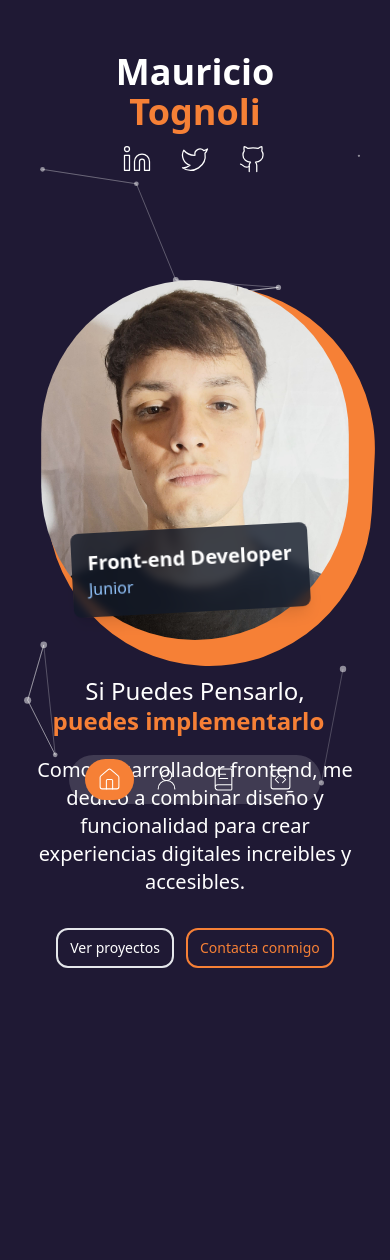
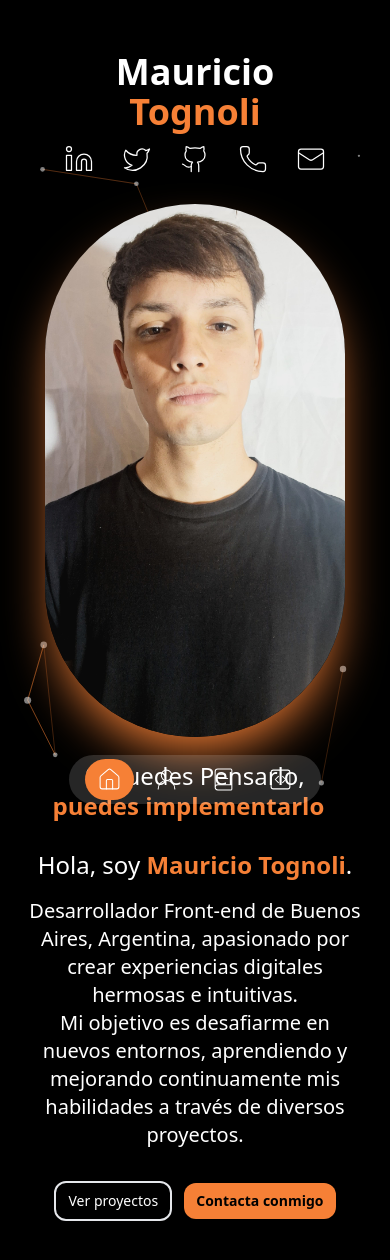
Before and after one commit to MauricioTognoli/Portfolio-Web, a Next.js app in the folder landing/: page / in a window 390 px wide. Shown: the top 1260 px of the page. Before the commit the page ends 1048 px from the top, so only its background shows below. Built offline with nearby package versions, Linux system fonts and the light colour scheme.

Commit message:
Fix image y responsive page Home

```diff
--- a/landing/app/globals.css
+++ b/landing/app/globals.css
@@ -4,7 +4,7 @@
 
 html, body {
   color: #fff;
-  background-color: #1f1934;
+  background-color: #000000;
 }
 
 
--- a/landing/app/page.tsx
+++ b/landing/app/page.tsx
@@ -4,12 +4,11 @@ import TransitionPage from "@/components/Transition-page";
 
 export default function Home() {
   return (
-    <main>
-      <TransitionPage/>
+    <main className="relative mb-32 md:top-16">
+      <TransitionPage />
       <div className="flex min-h-[100vh] h-full ">
-        <Cover/>
-        <Introduction/>
-
+        <Cover />
+        <Introduction />
       </div>
     </main>
   );
--- a/landing/components/Container-page.tsx
+++ b/landing/components/Container-page.tsx
@@ -6,7 +6,7 @@ const ContainerPage = (props: ContainerPageProps) => {
     const { children } = props
 
     return (
-        <div className="w-full max-w-6xl px-4 pb-40 mx-auto mt-28 md:pb-0 md:px-">
+        <div className="relative top-16 w-full max-w-6xl px-4 pb-40 mx-auto  md:pb-0 md:px-">
             {children}
         </div>
     );
--- a/landing/components/Cover.tsx
+++ b/landing/components/Cover.tsx
@@ -47,7 +47,7 @@ const Cover = () => {
                 value: "#ffffff",
               },
               links: {
-                color: "#ffffff",
+                color: "#f68036",
                 distance: 150,
                 enable: true,
                 opacity: 0.5,
--- a/landing/components/Introduction.tsx
+++ b/landing/components/Introduction.tsx
@@ -7,26 +7,16 @@ import Link from "next/link";
 const Introduction = () => {
   return (
     <div className="z-20 w-full">
-      <div className="z-20 grid items-center h-full p-6 py-20 md:py-0 md:grid-cols-2">
-      <div className="relative h-full min-h-[400px] ">
-              <div className="absolute inset-0 max-w-[550px] max-h-[650px] bg-secondary rounded-full scale-95 translate-x-4 translate-y-4 transform rotate-3"></div>
-              <Image
-                src=
-                  "/home.jpg"
-
-                alt="Profile"
-                width={150}
-                height={400}
-                unoptimized
-                className="absolute inset-0 w-full h-full max-w-[550px] max-h-[650px] object-cover object-top rounded-full scale-90 hover:scale-95 transition-transform duration-300"
-              />
-              <div className="absolute bottom-12 left-12 max-w-[550px]  bg-gray-900 bg-opacity-80 backdrop-blur-sm p-4 rounded-lg shadow-lg transform -rotate-3 hover:rotate-0 transition-all duration-300">
-                <p className="text-xl font-semibold">Front-end Developer</p>
-                <p className="text-blue-300">Junior</p>
-              </div>
-              </div>
-
-        <div className="flex flex-col justify-center max-w-md mt-4 ">
+      <div className="z-20 grid items-center h-full p-6 md:py-0 md:grid-cols-2">
+        <Image
+          src="/home.jpg"
+          priority
+          width="300"
+          height="100"
+          alt="Avatar"
+          className="rounded-full shadow-2xl m-auto shadow-secondary"
+        />
+        <div className="flex flex-col justify-center max-w-md mt-6 ">
           <h1 className="mb-5 text-2xl leading-tight text-center md:text-left md:text-4xl md:mb-10">
             Si Puedes Pensarlo,
             <TypeAnimation
@@ -47,10 +37,16 @@ const Introduction = () => {
             />
           </h1>
 
+          <h2 className="mx-auto mt-2 mb-4 text-2xl text-center md:mx-0 md:mb-8 md:text-left">
+            Hola, soy{" "}
+            <span className="font-bold text-secondary">Mauricio Tognoli</span>.
+          </h2>
           <p className="mx-auto mb-2 text-xl text-center md:mx-0 md:mb-8 md:text-left">
-            Como desarrollador frontend, me dedico a combinar diseño y
-            funcionalidad para crear experiencias digitales increibles y
-            accesibles.
+            Desarrollador Front-end de Buenos Aires, Argentina, apasionado por
+            crear experiencias digitales hermosas e intuitivas.
+            <br /> Mi objetivo es desafiarme en nuevos entornos, aprendiendo y
+            mejorando continuamente mis habilidades a través de diversos
+            proyectos.
           </p>
 
           <div className="flex items-center justify-center text-sm gap-3 mt-6 md:text-md md:justify-start md:gap-10">
@@ -61,8 +57,8 @@ const Introduction = () => {
               Ver proyectos
             </Link>
             <Link
-              href="/contact"
-              className="px-3 py-2 transition-all border-2 cursor-pointer text-secondary border-secondary text-md w-fit rounded-xl hover:shadow-lg hover:shadow-secondary"
+              href="mailto:tognolimauricio@gmail.com"
+              className="px-3 py-2 transition-all  cursor-pointer bg-secondary text-black font-semibold  text-md w-fit rounded-xl hover:shadow-lg hover:shadow-secondary"
             >
               Contacta conmigo
             </Link>
--- a/landing/components/header.tsx
+++ b/landing/components/header.tsx
@@ -7,7 +7,7 @@ const Header = () => {
   return (
     <MotionTransition
       position="bottom"
-      className=" z-40 inline-block w-full mt-10 t-5 md:t-10 px-20"
+      className="relative z-40 inline-block w-full mt-10 t-5 md:t-10 px-20"
     >
       <header>
         <div className=" container justify-between max-w-6xl mx-auto md:flex">
@@ -23,7 +23,7 @@ const Header = () => {
                 key={id}
                 href={src}
                 target="_blank"
-                className="transition-all duration-300 hover:text-violet-800"
+                className="transition-all duration-300 hover:text-secondary"
               >
                 {logo}
               </Link>
--- a/landing/data.tsx
+++ b/landing/data.tsx
@@ -1,10 +1,10 @@
-import { BookText, CodeSquare, HomeIcon, UserRound, Linkedin, Crop, Pencil, Computer, Book, Rocket, TwitterIcon, GithubIcon } from "lucide-react";
+import { BookText, CodeSquare, HomeIcon, UserRound, Linkedin, Crop, Pencil, Computer, Book, Rocket, TwitterIcon, GithubIcon, Phone, Mail } from "lucide-react";
 
 export const socialNetworks = [
     {
         id: 1,
         logo: <Linkedin size={30} strokeWidth={1} />,
-        src: "Linkedin.com",
+        src: "www.linkedin.com/in/mauricio-tognoli",
     },
     {
         id: 2,
@@ -14,7 +14,17 @@ export const socialNetworks = [
     {
         id: 3,
         logo: <GithubIcon size={30} strokeWidth={1} />,
-        src: "#!",
+        src: "https://github.com/MauricioTognoli",
+    },
+    {
+        id: 4,
+        logo: <Phone size={30} strokeWidth={1} />,
+        src: "tel:+543487552390",
+    },
+    {
+        id: 5,
+        logo: <Mail size={30} strokeWidth={1} />,
+        src: "mailto:tognolimauricio@gmail.com",
     },
 ];
 
@@ -80,31 +90,24 @@ export const dataAboutPage = [
 export const dataCounter = [
     {
         id: 0,
-        endCounter: 10,
+        endCounter: 3,
         text: "Años de experiencia",
         lineRight: true,
         lineRightMobile: true,
     },
     {
         id: 1,
-        endCounter: 80,
+        endCounter: 4,
         text: "Clientes satisfechos",
         lineRight: true,
         lineRightMobile: false,
     },
     {
         id: 2,
-        endCounter: 220,
+        endCounter: 6,
         text: "Proyectos finalizados",
         lineRight: true,
         lineRightMobile: true,
-    },
-    {
-        id: 3,
-        endCounter: 30,
-        text: "Premios ganadores",
-        lineRight: false,
-        lineRightMobile: false,
     },
 ];
 
```
